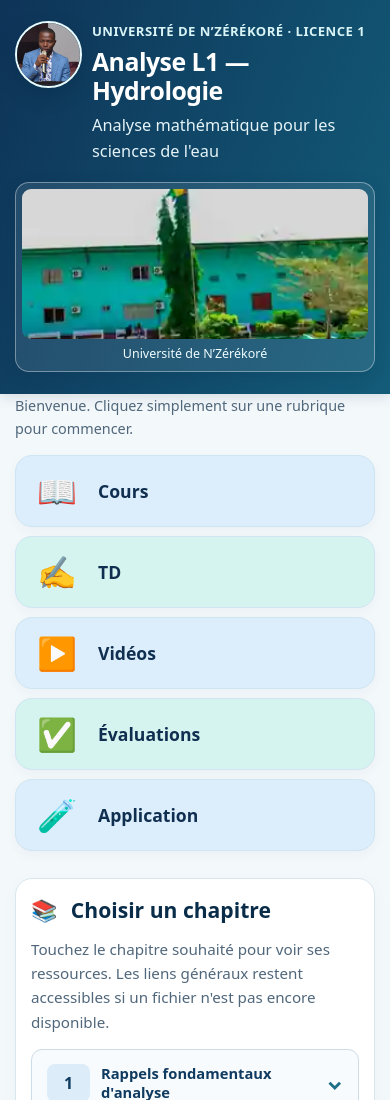
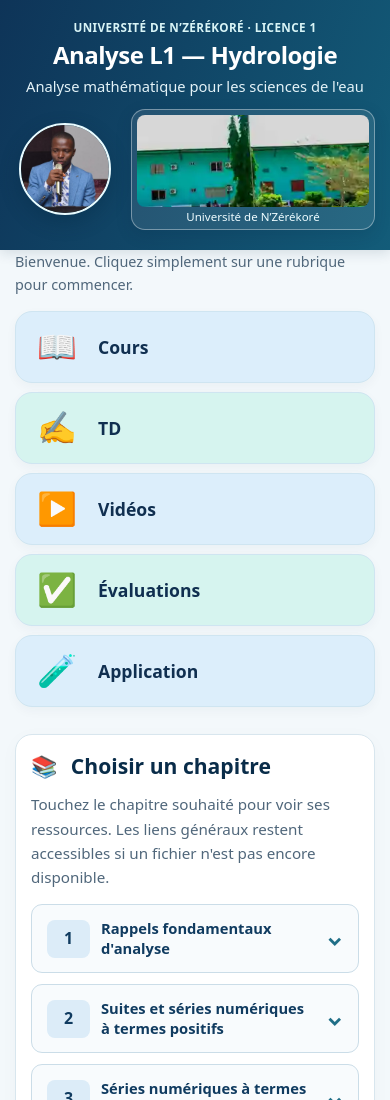
Before and after one commit to btraore850/cours-analyse-l1-hydro, a plain HTML site: page index.html in a window 390 px wide. Shown: the top 1100 px of the page. Drawn offline with Linux system fonts and the light colour scheme; no server answers.

Commit message:
Corriger alignement portrait et campus dans l'accueil Hydrologie sur Android

```diff
--- a/assets/accueil-simplifie.css
+++ b/assets/accueil-simplifie.css
@@ -69,3 +69,86 @@ footer a{color:#075572}
 @media(max-width:1050px){.hero-side{gap:12px}.campus-figure{width:200px}.campus-photo{height:108px}.quick-pill{display:none}}
 @media(max-width:760px){.hero{flex-wrap:wrap;align-items:flex-start}.hero-side{width:100%;justify-content:flex-end}.campus-figure{width:100%;max-width:330px}.campus-photo{height:135px}}
 @media(max-width:600px){.profile-photo{width:67px;height:67px;border-width:2px}.brand{align-items:flex-start}.hero-side{justify-content:center}.campus-figure{width:100%;max-width:none}.campus-photo{height:150px}.campus-figure figcaption{font-size:.78rem}}
+
+
+/* Correctif Android : en-tête compact et deux images alignées sans débordement.
+   Le titre reste lisible, puis le portrait et la photo du campus se placent côte à côte. */
+@media (max-width: 760px) {
+  .top .hero {
+    display: grid;
+    grid-template-columns: minmax(78px, 100px) minmax(0, 1fr);
+    grid-template-areas: "heading heading" "portrait campus";
+    align-items: center;
+    justify-items: stretch;
+    gap: 12px 16px;
+    padding-top: 20px;
+    padding-bottom: 20px;
+    min-width: 0;
+  }
+  .top .brand,
+  .top .hero-side {
+    display: contents;
+  }
+  .top .brand > div:last-child {
+    grid-area: heading;
+    min-width: 0;
+    text-align: center;
+  }
+  .top .profile-photo {
+    grid-area: portrait;
+    justify-self: center;
+    width: 92px;
+    height: 92px;
+    max-width: 100%;
+    aspect-ratio: 1;
+    object-fit: cover;
+    object-position: center 23%;
+    border-radius: 50%;
+  }
+  .top .campus-figure {
+    grid-area: campus;
+    width: 100%;
+    max-width: none;
+    min-width: 0;
+    margin: 0;
+    padding: 5px;
+    justify-self: stretch;
+  }
+  .top .campus-photo {
+    width: 100%;
+    height: 92px;
+    max-width: 100%;
+    object-fit: cover;
+    object-position: center;
+    border-radius: 8px;
+  }
+  .top .campus-figure figcaption {
+    margin: 3px 0 0;
+    font-size: .72rem;
+    line-height: 1.2;
+    text-align: center;
+    overflow-wrap: anywhere;
+  }
+  .top .institution {
+    font-size: .73rem;
+    line-height: 1.3;
+    margin-bottom: 6px;
+  }
+  .top h1 {
+    font-size: clamp(1.5rem, 6vw, 2rem);
+    line-height: 1.2;
+    overflow-wrap: anywhere;
+  }
+  .top .hero-description {
+    font-size: .92rem;
+    line-height: 1.35;
+    margin-top: 7px;
+  }
+  .top .quick-pill { display: none; }
+}
+@media (max-width: 360px) {
+  .top .hero { grid-template-columns: 78px minmax(0, 1fr); column-gap: 10px; }
+  .top .profile-photo { width: 76px; height: 76px; }
+  .top .campus-photo { height: 76px; }
+  .top .campus-figure figcaption { font-size: .68rem; }
+}
```
